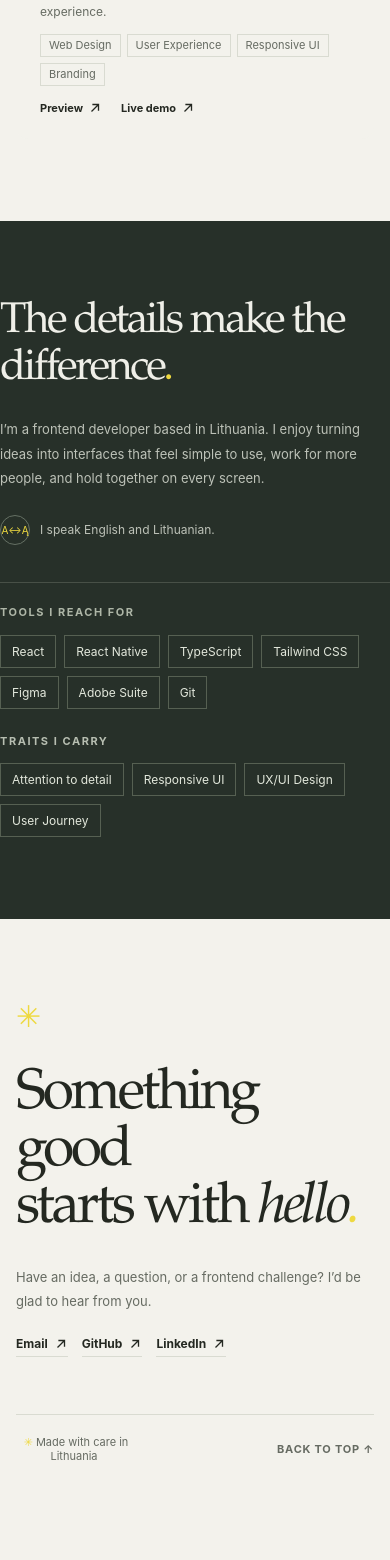
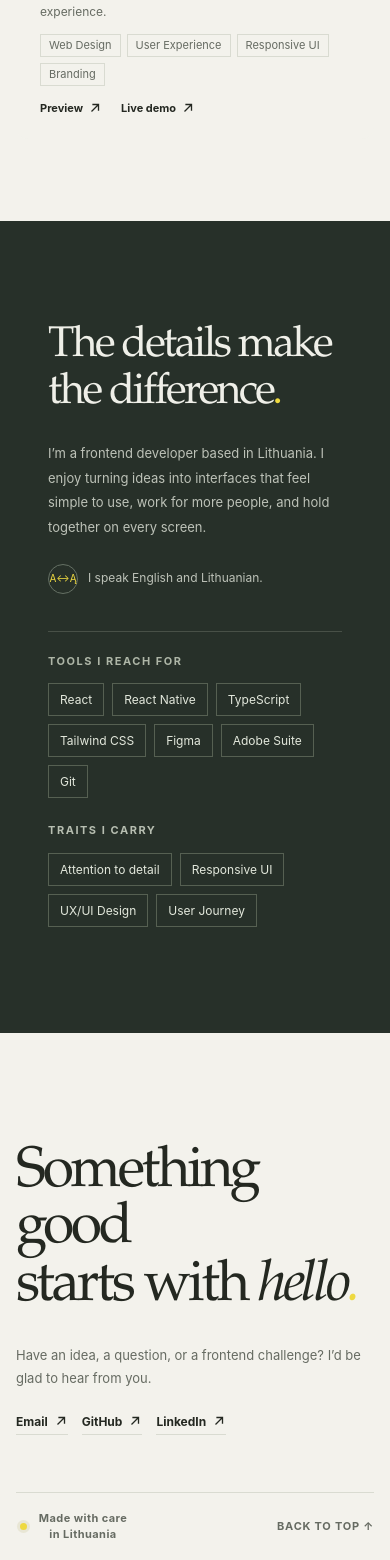
Before and after one commit to RamunasMalisauskas/portfolio, a React (Vite) app: page / in a window 390 px wide. Shown: the part 2304-3864 px from the top of the page. Before the commit the page ends 3786 px from the top, so only its background shows below. Built offline with nearby package versions, Linux system fonts and the light colour scheme.

Commit message:
minor visual tweaks

```diff
--- a/src/App.css
+++ b/src/App.css
@@ -894,6 +894,7 @@ a:hover {
 .about-section {
   display: flex;
   justify-content: center;
+  padding: 24px;
   color: #efefe8;
   background: #273029;
 }
@@ -1138,6 +1139,7 @@ a:hover {
     font-size: 28px;
   }
   .about-section__inner {
+    padding: 24px;
     grid-template-columns: 0.6fr 1.4fr;
     gap: 36px;
   }
@@ -1275,6 +1277,7 @@ a:hover {
     right: 10%;
   }
   .about-section__inner {
+    padding: 24px;
     grid-template-columns: 1fr;
     gap: 39px;
   }
--- a/src/components/Contact.tsx
+++ b/src/components/Contact.tsx
@@ -19,9 +19,6 @@ function Contact() {
       id="contact"
       aria-labelledby="contact-title"
     >
-      <span className="contact-section__spark" aria-hidden="true">
-        ✳
-      </span>
       <div className="contact-section__body">
         <h2 id="contact-title">
           Something good
@@ -49,9 +46,10 @@ function Contact() {
         </div>
       </div>
       <footer className="site-footer">
-        <p>
-          <span aria-hidden="true">✳</span> Made with care in Lithuania
+        <p className="eyebrow hero__eyebrow">
+          <span className="status-dot" /> Made with care in Lithuania
         </p>
+
         <a className="back-top" href="#top">
           BACK TO TOP ↑
         </a>
```
